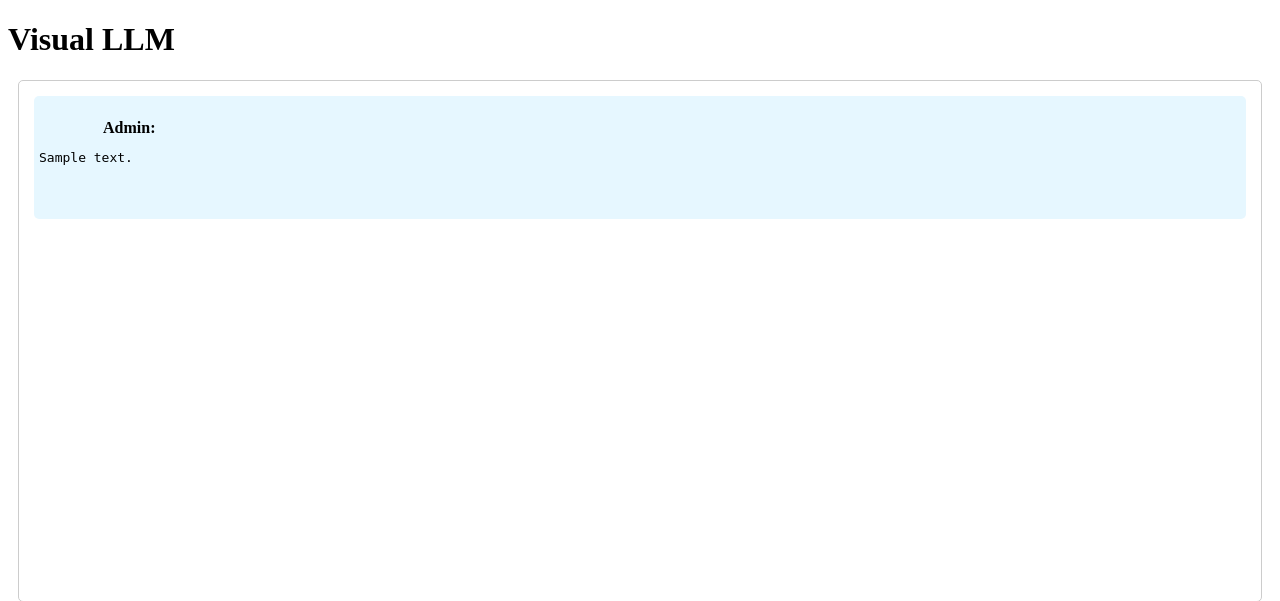
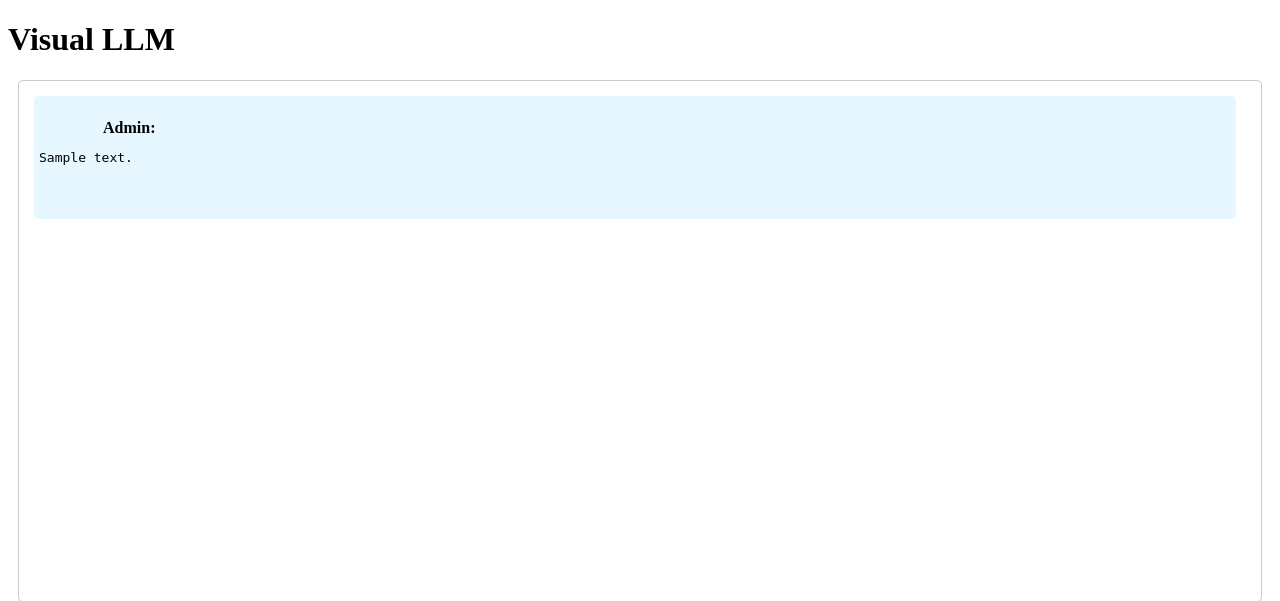
Before and after one commit to georgestander/visual_llm, a Flask app: template Flask_App/templates/index.html in a window 1280 px wide. Shown: the top 601 px of the page. Run offline with Flask 3, Linux system fonts and the light colour scheme; the template is opened without the code that fills it: most values are stand-ins (such as "Sample title", 1, 10 or a date in 2020).

Commit message:
updated css style for .assistant-message outputs

```diff
--- a/Flask_App/templates/index.html
+++ b/Flask_App/templates/index.html
@@ -28,6 +28,12 @@
             overflow-y: scroll;
             height: calc(100vh - 300px);
         }
+
+        pre {
+          word-wrap: break-word;
+          white-space: pre-wrap;
+        }
+
         .message {
             margin: 5px;
             padding: 5px;
@@ -41,7 +47,8 @@
         }
         .assistant-message {
             background-color: #e6f7ff;
-            max-width: 100%;
+            max-width: calc(100% - 20px);
+            overflow-x: auto;
         }
     </style>
     <h1>Visual LLM</h1>
```
Also changed, not shown: Flask_App/__init__.py (line endings or trailing spaces).
